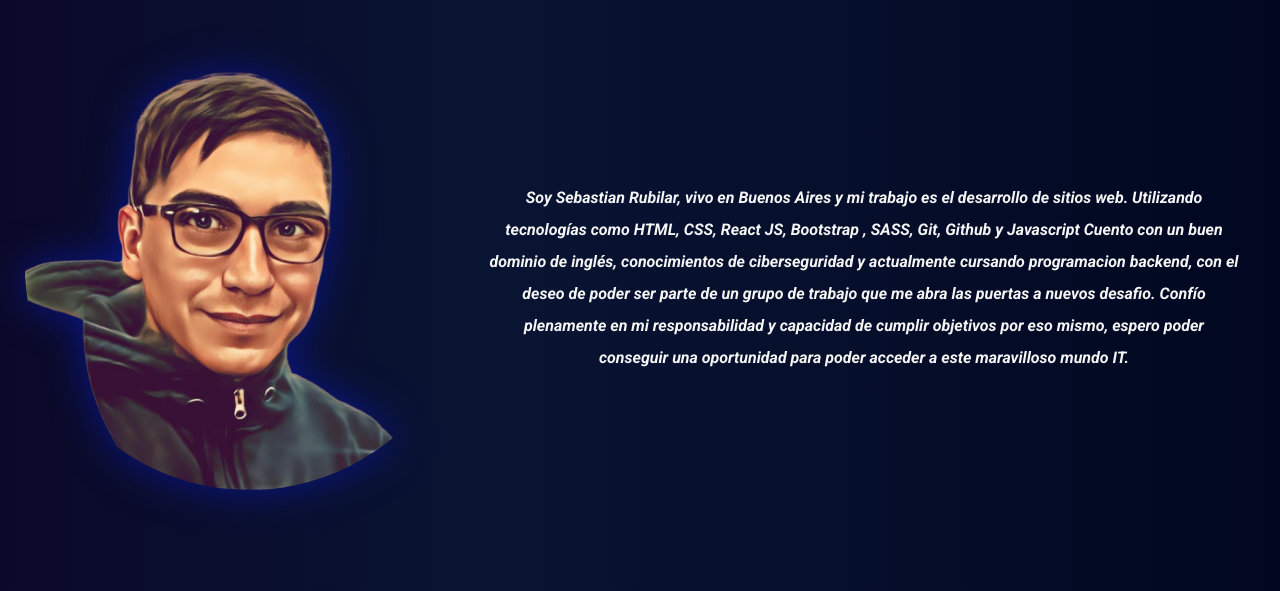
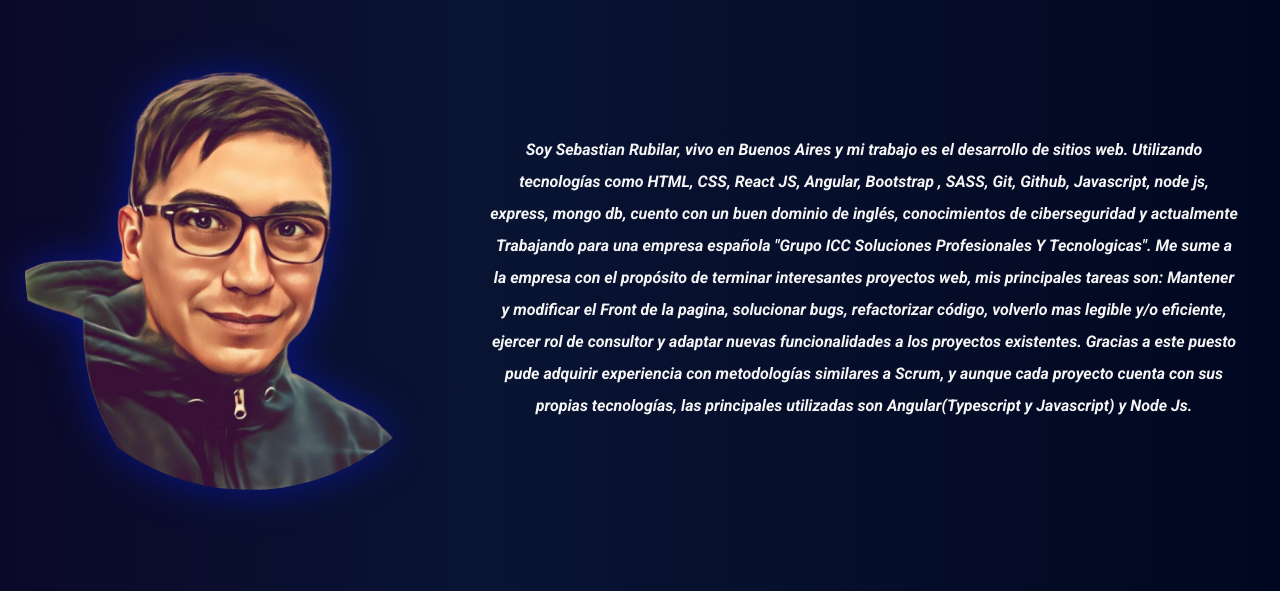
Before and after one commit to rub1lar/Porfo, a plain HTML site: page index.html in a window 1280 px wide. Shown: the part 632-1223 px from the top of the page. Drawn offline with nearby package versions, Linux system fonts and the light colour scheme.

Commit message:
Update index.html

```diff
--- a/index.html
+++ b/index.html
@@ -115,13 +115,18 @@
               <p class="sobre-mi">
                    Soy Sebastian Rubilar, vivo en Buenos Aires y mi trabajo es el
                    desarrollo de sitios web. Utilizando tecnologías como HTML, CSS, React
-                   JS, Bootstrap , SASS, Git, Github y Javascript Cuento con un buen
+                   JS, Angular, Bootstrap , SASS, Git, Github, Javascript, node js, express,
+                    mongo db, cuento con un buen
                    dominio de inglés, conocimientos de ciberseguridad y actualmente
-                   cursando programacion backend, con el deseo de poder ser parte de un
-                   grupo de trabajo que me abra las puertas a nuevos desafio. Confío
-                   plenamente en mi responsabilidad y capacidad de cumplir objetivos por
-                   eso mismo, espero poder conseguir una oportunidad para poder acceder a
-                   este maravilloso mundo IT.
+                   Trabajando para una empresa española "Grupo ICC Soluciones Profesionales
+                    Y Tecnologicas". Me sume a la empresa con el propósito de terminar
+                   interesantes proyectos web, mis principales tareas son: Mantener y modificar
+                   el Front de la pagina, solucionar bugs, refactorizar código, volverlo mas
+                   legible y/o eficiente, ejercer rol de consultor y adaptar nuevas funcionalidades
+                   a los proyectos existentes.
+                   Gracias a este puesto pude adquirir experiencia con metodologías similares a Scrum,
+                   y aunque cada proyecto cuenta con sus propias tecnologías, las principales utilizadas
+                   son Angular(Typescript y Javascript) y Node Js.
                  </p>
             </div>
 
```
